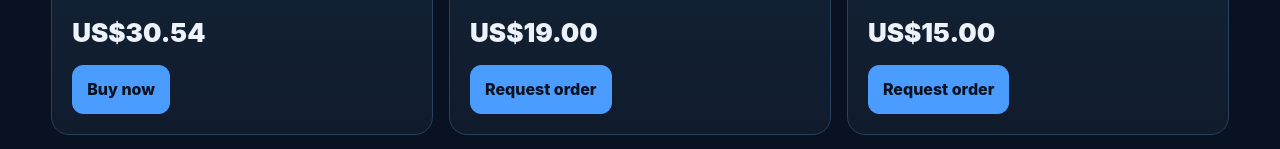
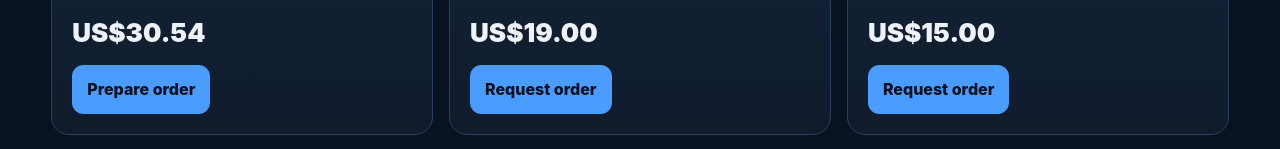
Before and after one commit to stephenchetty1-netizen/Factory-repo, a website: page index.html in a window 1280 px wide. Shown: the part 948-1097 px from the top of the page. Drawn offline with Linux system fonts and the light colour scheme.

Commit message:
Route Social Media Content Pack through verified brief-first checkout

```diff
--- a/index.html
+++ b/index.html
@@ -39,12 +39,12 @@ footer{border-top:1px solid var(--line);margin-top:50px;padding:32px 0;color:var
 
 <section class="section" id="referrals"><div class="eyebrow">Referral program</div><h2>Earn 5% on verified referral sales</h2><div class="grid"><div class="card"><h3>Get a code</h3><p class="muted">Approved referrers receive a unique code.</p></div><div class="card"><h3>Share useful content</h3><p class="muted">Promote relevant products without spam, fake claims or misleading urgency.</p></div><div class="card"><h3>Verified sale</h3><p class="muted">Commission applies only after payment and attribution are confirmed.</p></div></div><div class="actions" style="margin-top:16px"><a class="btn primary" href="mailto:Stephenchetty1@gmail.com?subject=OneHub%20referral%20program%20application">Apply to become a referrer</a></div></section>
 
-<section class="section"><div class="notice">OneHub does not guarantee sales, reach or income. Only the Social Media Content Pack uses the verified direct PayPal checkout. All other products and bundles use a request-first order process with product-specific payment instructions before payment.</div></section>
+<section class="section"><div class="notice">OneHub does not guarantee sales, reach or income. The Social Media Content Pack uses a verified brief-first order flow that shows the matching PayPal checkout only after the customer brief is saved. All other products and bundles use a request-first process with product-specific payment instructions before payment.</div></section>
 </main>
 <a class="free-float" href="#tools">Free tools</a>
 <footer><div class="wrap">ONEHUB AI · Independent digital content service · <a href="mailto:Stephenchetty1@gmail.com">Stephenchetty1@gmail.com</a></div></footer>
 <script>
-const PAYPAL='https://www.paypal.com/ncp/payment/89U7SQXCLHMF2';
+const SOCIAL_ORDER='https://onehub-ai-business.floot.app/order?pack=social-media-content';
 const cats={
 'Small Business Marketing':['Social Media Content Pack','Local Business Launch Kit','30-Day Content Calendar','Small Business Branding Starter','Google Business Profile Copy Kit','Customer Review Request Kit','Promotion Campaign Starter','Seasonal Marketing Planner','Small Business Offer Builder','Referral Marketing Starter Kit'],
 'AI & Prompt Kits':['500 Small Business AI Prompts','AI Sales Prompt Pack','AI Customer Service Prompt Pack','AI Marketing Workflow Kit','ChatGPT Business Starter Kit','AI Content Calendar Prompt Kit','AI Email Response Prompt Pack','AI Product Description Prompt Kit','AI Business Planning Workbook','AI Social Media Workflow Guide'],
@@ -71,12 +71,12 @@ const referral=safeGet('onehub_ref');
 const campaign=Object.fromEntries(campaignKeys.map(k=>[k,safeGet('onehub_'+k)]));
 const esc=s=>String(s).replace(/[&<>"']/g,m=>({'&':'&amp;','<':'&lt;','>':'&gt;','"':'&quot;',"'":'&#039;'}[m]));
 function orderHref(p){
- if(p.name==='Social Media Content Pack')return PAYPAL;
+ if(p.name==='Social Media Content Pack')return SOCIAL_ORDER;
  const attr=campaignKeys.filter(k=>campaign[k]).map(k=>k+': '+campaign[k]).join('\n');
  const b='Hello OneHub,\n\nI would like to order: '+p.name+'\nPrice shown: US$'+p.price.toFixed(2)+(referral?'\nReferral code: '+referral:'')+(attr?'\n\nCampaign attribution:\n'+attr:'')+'\n\nPlease send product-specific payment instructions and next steps.';
  return 'mailto:Stephenchetty1@gmail.com?subject='+encodeURIComponent('OneHub order request — '+p.name)+'&body='+encodeURIComponent(b);
 }
-function card(p){return '<article class="card"><div class="eyebrow">'+esc(p.category)+'</div><h3>'+esc(p.name)+'</h3><p class="muted">A focused OneHub resource to help you start faster and work more consistently.</p><div class="price">US$'+p.price.toFixed(2)+'</div><a class="btn primary" href="'+orderHref(p)+'">'+(p.name==='Social Media Content Pack'?'Buy now':'Request order')+'</a></article>'}
+function card(p){return '<article class="card"><div class="eyebrow">'+esc(p.category)+'</div><h3>'+esc(p.name)+'</h3><p class="muted">A focused OneHub resource to help you start faster and work more consistently.</p><div class="price">US$'+p.price.toFixed(2)+'</div><a class="btn primary" href="'+orderHref(p)+'">'+(p.name==='Social Media Content Pack'?'Prepare order':'Request order')+'</a></article>'}
 category.innerHTML+=[...new Set(products.map(p=>p.category))].map(c=>'<option>'+esc(c)+'</option>').join('');
 function render(){let list=products;const q=search.value.trim().toLowerCase(),cat=category.value,pr=price.value;if(q)list=list.filter(p=>(p.name+' '+p.category).toLowerCase().includes(q));if(cat)list=list.filter(p=>p.category===cat);if(pr){const[a,b]=pr.split('-').map(Number);list=list.filter(p=>p.price>=a&&p.price<=b)}grid.innerHTML=list.map(card).join('');count.textContent=list.length+' of 100 products'}
 search.addEventListener('input',render);category.addEventListener('change',render);price.addEventListener('change',render);render();
```
